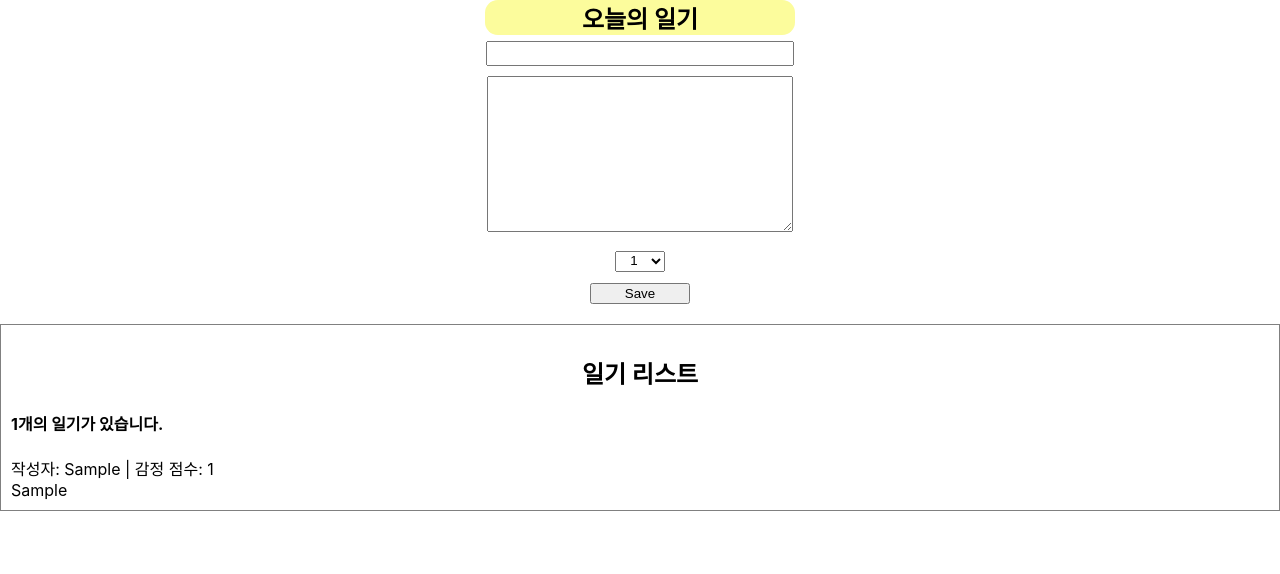
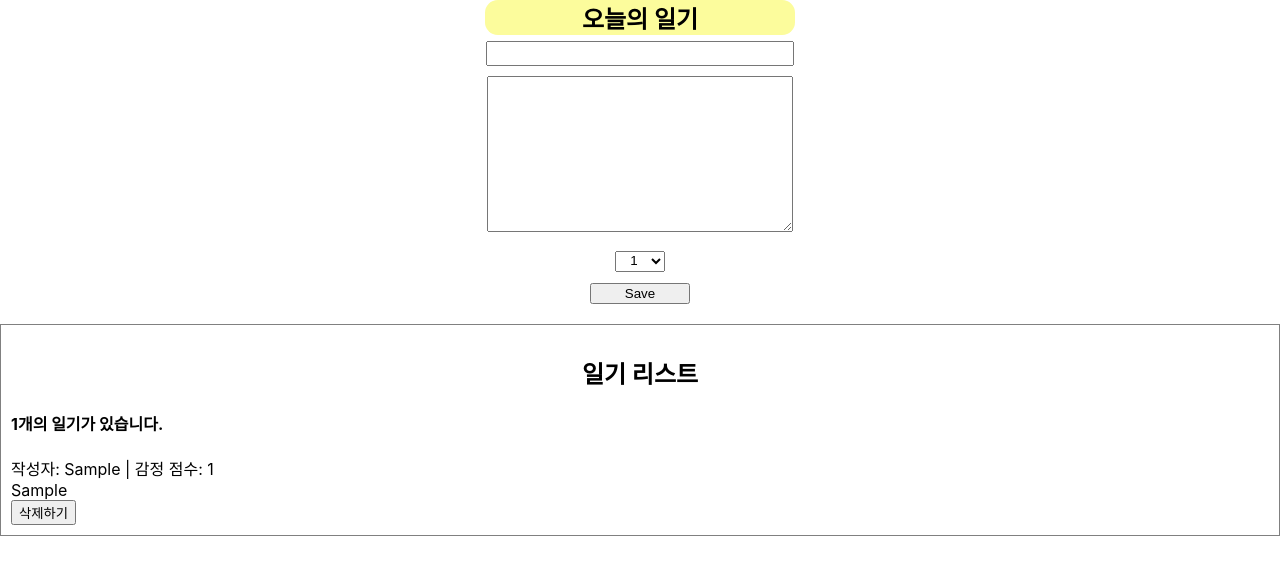
Before and after one commit to HEUNNN/React_review, a React (Create React App) app in the folder diaryreview/: page / in a window 1280 px wide. Both pictures are taken after typing "Sample", "Sample" into the empty fields and a click on the button "Save". Shown: the top 574 px of the page. Built offline with nearby package versions, Linux system fonts and the light colour scheme.

Commit message:
2022/2/14 react 배열 사용하기(데이터 삭제하기 *이전 commit은 데이터 삭제하기가 아니라 데이터 추가하기)

```diff
--- a/diaryreview/src/App.js
+++ b/diaryreview/src/App.js
@@ -20,10 +20,17 @@ function App() {
     dataId.current += 1; //추가될 데이터의 id 값이 1씩 증가됨
     setData([newItem, ...data]);
   };
+  const onDelete = (targetId) => {
+    //onDelete를 App.js에서 직접 호출하지 않기에, 지우기를 원하는 요소의 id를 받는 parameter 설정
+    //DiaryItem의 '삭제하기' 버튼을 눌렀을때 알 수 있는 해당 list 요소의 id를 onDelete targetId에 전달해주어야한다.
+    //따라서 DiaryItem의 부모 요소인 DiaryList에 onDelete를 전달 해줌 = Props Drilling
+    const newDiaryList = data.filter((it) => it.id !== targetId); //targetId에 해당하는 요소를 data에서 제거한 newDiaryList 배열 반환
+    setData(newDiaryList); //setData()를 통해 data 상태를 변경(갱신)할 수 있음
+  };
   return (
     <div className="App">
       <DiaryEditor onCreate={onCreate} />
-      <DiaryList diaryLst={data} />
+      <DiaryList diaryLst={data} onDelete={onDelete} />
     </div>
   );
 }
--- a/diaryreview/src/DiaryItem.js
+++ b/diaryreview/src/DiaryItem.js
@@ -1,4 +1,11 @@
-const DiaryItem = ({ author, content, created_date, emotion, id }) => {
+const DiaryItem = ({
+  author,
+  content,
+  created_date,
+  emotion,
+  id,
+  onDelete,
+}) => {
   //DiaryList가 렌더링 하는 자식은 DiaryItem component 이다.
   return (
     <div className="DiaryItem">
@@ -11,6 +18,15 @@ const DiaryItem = ({ author, content, created_date, emotion, id }) => {
       */}
       <br />
       <div className="content">{content}</div>
+      <button
+        onClick={() => {
+          if (window.confirm(`${id}번째 일기를 정말 삭제하시겠습니까?`)) {
+            onDelete(id); //onDelete에 해당 id를 전달
+          }
+        }}
+      >
+        삭제하기
+      </button>
     </div>
   );
 };
--- a/diaryreview/src/DiaryList.js
+++ b/diaryreview/src/DiaryList.js
@@ -1,5 +1,5 @@
 import DiaryItem from "./DiaryItem";
-const DiaryList = ({ diaryLst }) => {
+const DiaryList = ({ diaryLst, onDelete }) => {
   //App.js에서 diaryLst를 props로 넘겨줌, DiaryList에서 map 내장 함수를 사용하여
   //List 형태로 렌더링, 렌더링 될 아이템들을 별도의 component DiaryItem으로 분리하여 작성
   return (
@@ -10,7 +10,7 @@ const DiaryList = ({ diaryLst }) => {
         {diaryLst.map((elem) => (
           //elem을 DiaryItem에 하나씩 보내줌 -> elem이 무엇인지 생각해보기
           //DiaryList가 렌더링 하는 자식은 DiaryItem component 이다.
-          <DiaryItem key={elem.id} {...elem}></DiaryItem>
+          <DiaryItem key={elem.id} {...elem} onDelete={onDelete}></DiaryItem>
         ))}
       </div>
     </div>
```
